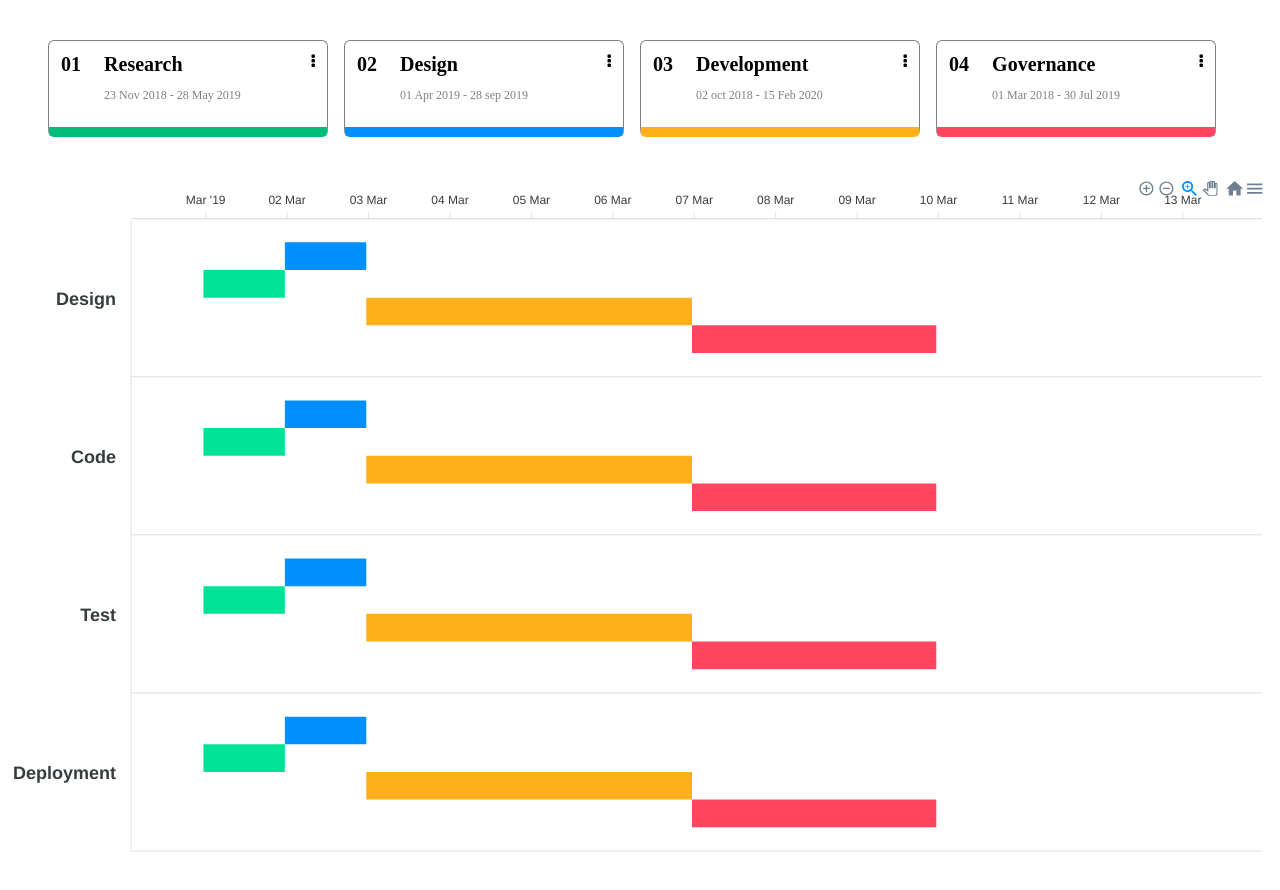
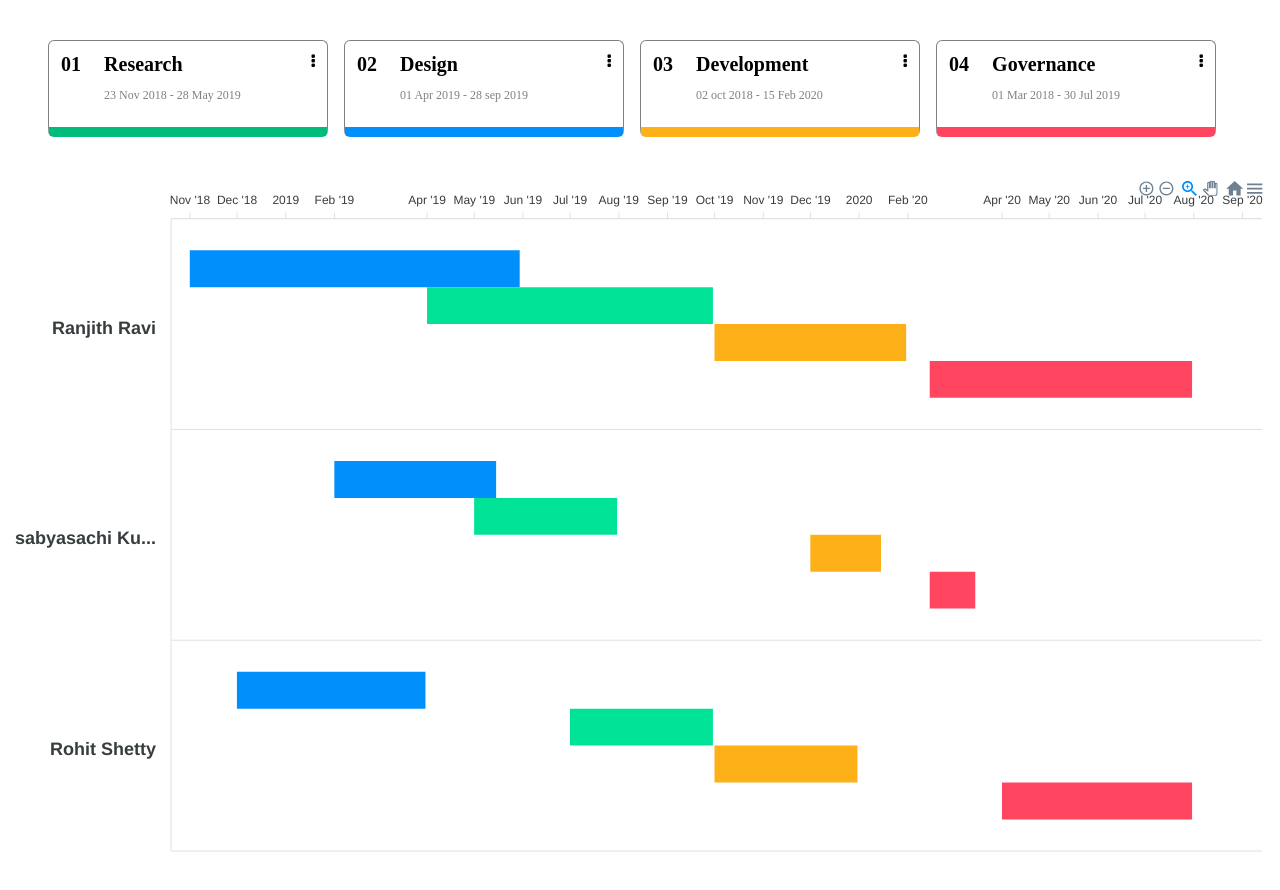
Before and after one commit to charan1922/poc, a React (Create React App) app: page / in a window 1280 px wide. Shown: the top 890 px of the page. Built offline with nearby package versions, Linux system fonts and the light colour scheme.

Commit message:
data updated

```diff
--- a/src/App.js
+++ b/src/App.js
@@ -1,4 +1,4 @@
-import React,{Component} from 'react';
+import React, { Component } from 'react';
 import ReactApexChart from 'react-apexcharts'
 import './style.scss'
 
@@ -38,7 +38,7 @@ class App extends React.Component {
           }
         },
         dataLabels: {
-  formatter: function(value, { seriesIndex, dataPointIndex, w }) {
+          formatter: function (value, { seriesIndex, dataPointIndex, w }) {
             return ''
 
           },
@@ -51,21 +51,21 @@ class App extends React.Component {
               fontSize: '18px',
               fontWeight: 'bold',
             },
-          background:{
+            background: {
               show: true,
-            borderWidth:'10px',
-            borderColor:'gray',
-            borderStyle:'solid'
+              borderWidth: '10px',
+              borderColor: 'gray',
+              borderStyle: 'solid'
             }
           },
-          min: new Date('2019-03-01').getTime(),
-          max: new Date('2019-03-14').getTime()
+          // min: new Date('2019-03-01').getTime(),
+          // max: new Date('2019-03-14').getTime()
         },
 
         xaxis: {
           position: "top",
           type: 'datetime',
-          max: new Date('2019-03-14').toString(),
+          // max: new Date().toString(),
           tickAmount: 6,
         },
         legend: {
@@ -87,72 +87,65 @@ class App extends React.Component {
         },
       },
 
-      series: [
-        {
-          name: 'Bob',
+      series: [{
+        name: 'Research ',
         data: [{
-            x:'Design',
-            y: [new Date('2019-03-02').getTime(), new Date('2019-03-03').getTime()]
+          x: 'Ranjith Ravi',
+          y: [new Date('2018-11-01').getTime(), new Date('2019-05-30').getTime()]
+        }, {
+          x: 'sabyasachi Kulia',
+          y: [new Date('2019-02-01').getTime(), new Date('2019-05-15').getTime()]
 
         }, {
-            x: 'Code',
-            y: [new Date('2019-03-02').getTime(), new Date('2019-03-03').getTime()]
-
-          }, {
-            x: 'Test',
-            y: [new Date('2019-03-02').getTime(), new Date('2019-03-03').getTime()]
-          }, {
-            x: 'Deployment',
-            y: [new Date('2019-03-02').getTime(), new Date('2019-03-03').getTime()]
-          }]
-        }, {
-          name: 'Joe',
-          data: [{
-            x: 'Design',
-            y: [new Date('2019-03-01').getTime(), new Date('2019-03-02').getTime()]
-          }, {
-            x: 'Code',
-            y: [new Date('2019-03-01').getTime(), new Date('2019-03-02').getTime()]
-          }, {
-            x: 'Test',
-            y: [new Date('2019-03-01').getTime(), new Date('2019-03-02').getTime()]
-          }, {
-            x: 'Deployment',
-            y: [new Date('2019-03-01').getTime(), new Date('2019-03-02').getTime()]
+          x: 'Rohit Shetty',
+          y: [new Date('2018-12-01').getTime(), new Date('2019-03-31').getTime()]
         }]
       },
       {
-          name: 'Joe',
+        name: 'Design',
         data: [{
-            x: 'Design',
-            y: [new Date('2019-03-03').getTime(), new Date('2019-03-07').getTime()]
+          x: 'Ranjith Ravi',
+          y: [new Date('2019-04-01').getTime(), new Date('2019-09-30').getTime()]
         }, {
-            x: 'Code',
-            y: [new Date('2019-03-03').getTime(), new Date('2019-03-07').getTime()]
+          x: 'sabyasachi Kulia',
+          y: [new Date('2019-05-01').getTime(), new Date('2019-07-31').getTime()]
+
         }, {
-            x: 'Test',
-            y: [new Date('2019-03-03').getTime(), new Date('2019-03-07').getTime()]
-          }, {
-            x: 'Deployment',
-            y: [new Date('2019-03-03').getTime(), new Date('2019-03-07').getTime()]
+          x: 'Rohit Shetty',
+          y: [new Date('2019-07-01').getTime(), new Date('2019-09-30').getTime()]
         }]
       },
+
       {
-          name: 'Joe',
+        name: 'Development',
         data: [{
-            x: 'Design',
-            y: [new Date('2019-03-07').getTime(), new Date('2019-03-10').getTime()]
+          x: 'Ranjith Ravi',
+          y: [new Date('2019-10-01').getTime(), new Date('2020-01-31').getTime()]
         }, {
-            x: 'Code',
-            y: [new Date('2019-03-07').getTime(), new Date('2019-03-10').getTime()]
+          x: 'sabyasachi Kulia',
+          y: [new Date('2019-12-01').getTime(), new Date('2020-01-15').getTime()]
+
         }, {
-            x: 'Test',
-            y: [new Date('2019-03-07').getTime(), new Date('2019-03-10').getTime()]
-          }, {
-            x: 'Deployment',
-            y: [new Date('2019-03-07').getTime(), new Date('2019-03-10').getTime()]
+          x: 'Rohit Shetty',
+          y: [new Date('2019-10-01').getTime(), new Date('2019-12-31').getTime()]
         }]
       },
+
+      {
+        name: 'Governance',
+        data: [{
+          x: 'Ranjith Ravi',
+          y: [new Date('2020-02-15').getTime(), new Date('2020-07-31').getTime()]
+        }, {
+          x: 'sabyasachi Kulia',
+          y: [new Date('2020-02-15').getTime(), new Date('2020-03-15').getTime()]
+
+        }, {
+          x: 'Rohit Shetty',
+          y: [new Date('2020-04-01').getTime(), new Date('2020-07-31').getTime()]
+        }]
+      },
+
       ],
     }
   }
@@ -161,7 +154,7 @@ class App extends React.Component {
     return (
       <>
         <div class="cards">
-<div class="card-1" style={{borderBottom:  "10px solid #00bb7a"}}>
+          <div class="card-1" style={{ borderBottom: "10px solid #00bb7a" }}>
             <div class="number">
               01
 </div>
@@ -173,7 +166,7 @@ class App extends React.Component {
               <i class="fa fa-ellipsis-v" aria-hidden="true"></i>
             </div>
           </div>
-<div class="card-1" style={{borderBottom:  "10px solid #008ffb"}}>
+          <div class="card-1" style={{ borderBottom: "10px solid #008ffb" }}>
             <div class="number">
               02
 </div>
@@ -185,7 +178,7 @@ class App extends React.Component {
               <i class="fa fa-ellipsis-v" aria-hidden="true"></i>
             </div>
           </div>
-<div class="card-1" style={{borderBottom:  "10px solid #feb019"}}>
+          <div class="card-1" style={{ borderBottom: "10px solid #feb019" }}>
             <div class="number">
               03
 </div>
@@ -197,7 +190,7 @@ class App extends React.Component {
               <i class="fa fa-ellipsis-v" aria-hidden="true"></i>
             </div>
           </div>
-<div class="card-1" style={{borderBottom:  "10px solid #ff4560"}}>
+          <div class="card-1" style={{ borderBottom: "10px solid #ff4560" }}>
             <div class="number">
               04
 </div>
```
Lines whose indentation alone changed are shown as unchanged.
